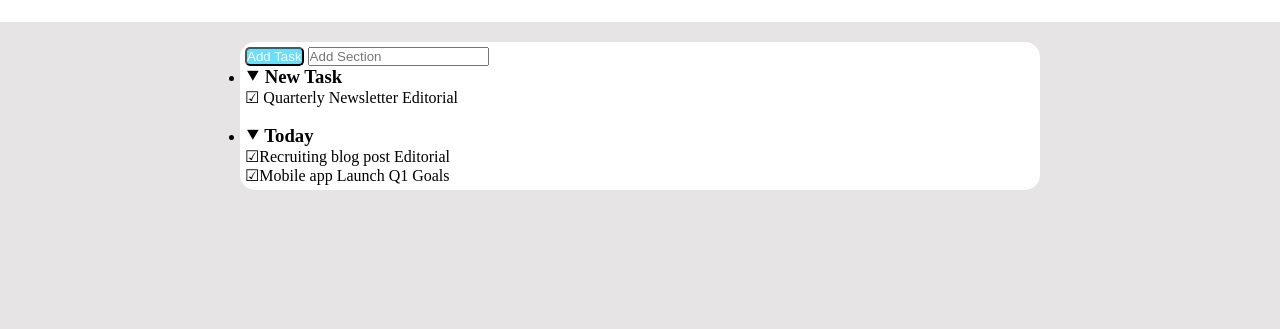
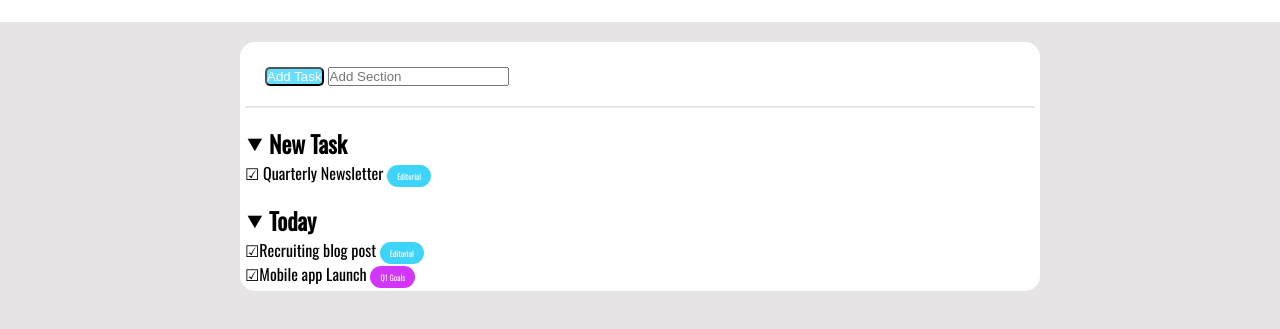
Before and after one commit to Ele-nonsochi/html-css-toboolist, a plain HTML site: page index.html in a window 1280 px wide. Shown: the part 99-428 px from the top of the page. Drawn offline with nearby package versions, Linux system fonts and the light colour scheme.

Commit message:
sviluppo css

```diff
--- a/css/style.css
+++ b/css/style.css
@@ -33,8 +33,16 @@ body{
     border-radius: 15px;
 }
 
-#nav{
+#nav-space{
+    padding-top: 10px;
+    padding-bottom: 15px;
+    padding: 20px;
+    border-bottom: 2px solid rgb(230, 228, 228);
+}
 
+#list-space{
+    padding-top: 10px;
+    padding-left: 40px;
 }
 
 
@@ -45,9 +53,39 @@ h1{
     font-size: 40px;
 }
 
+li{
+    list-style-type: none;
+    font-family: 'Oswald', sans-serif;
+    font-size: 20px;
+}
+
+p{
+   font-family: 'Oswald', sans-serif;
+}
+
 .button{
     border-radius: 5px;
     background-color: rgb(104, 223, 253);
     border-color: none;
     color: white;
 }
+
+.editorial{
+    width: 20px;
+    padding: 5px 10px;
+    background-color:rgb(62, 212, 250) ;
+    text-align: center;
+    border-radius: 20px;
+    color: white;
+    font-size: 8px;
+}
+
+.goals{
+    width: 20px;
+    padding: 5px 10px;
+    background-color:rgb(211, 53, 250) ;
+    text-align: center;
+    border-radius: 20px;
+    color: white;
+    font-size: 8px;
+}
```
